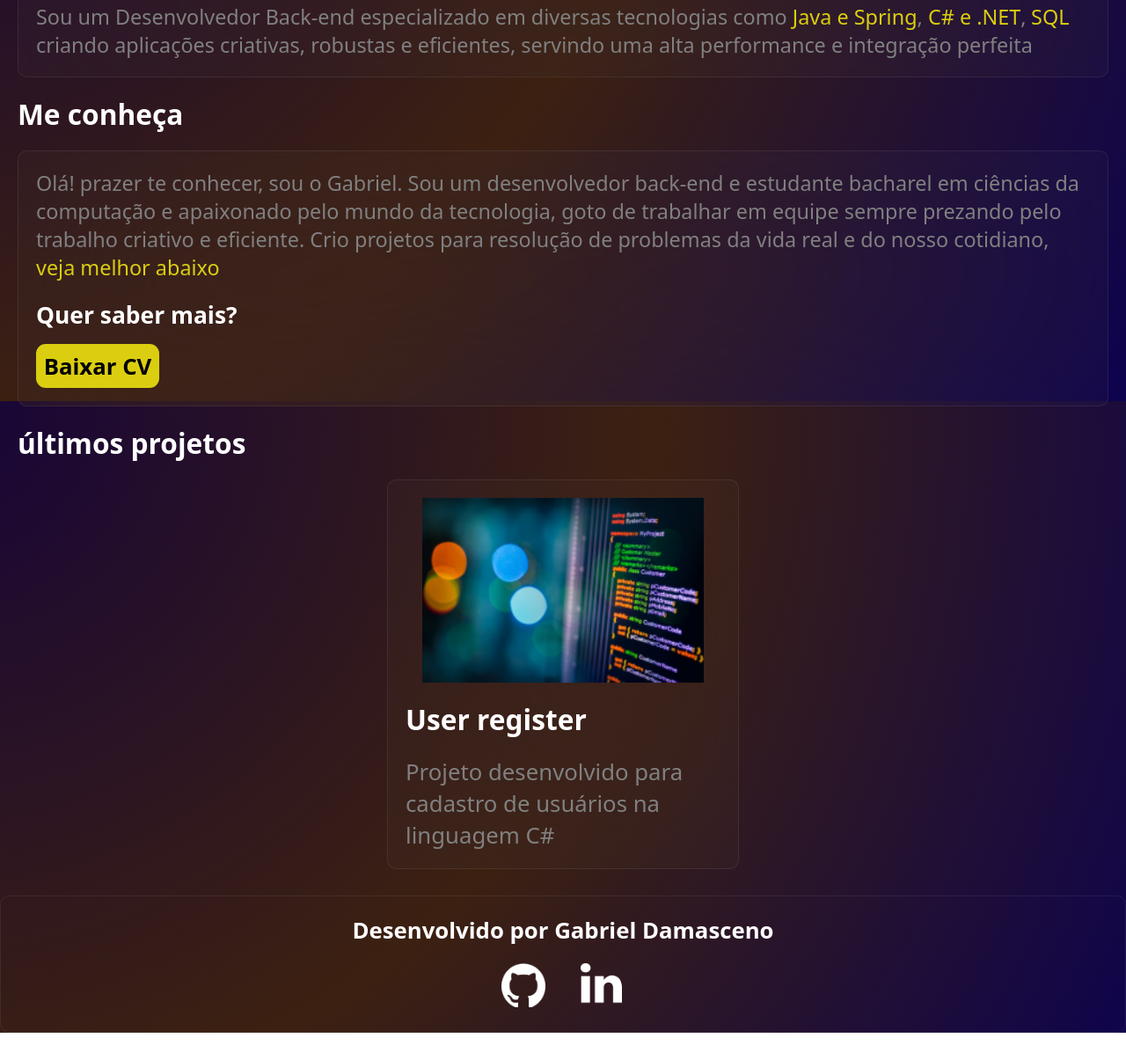
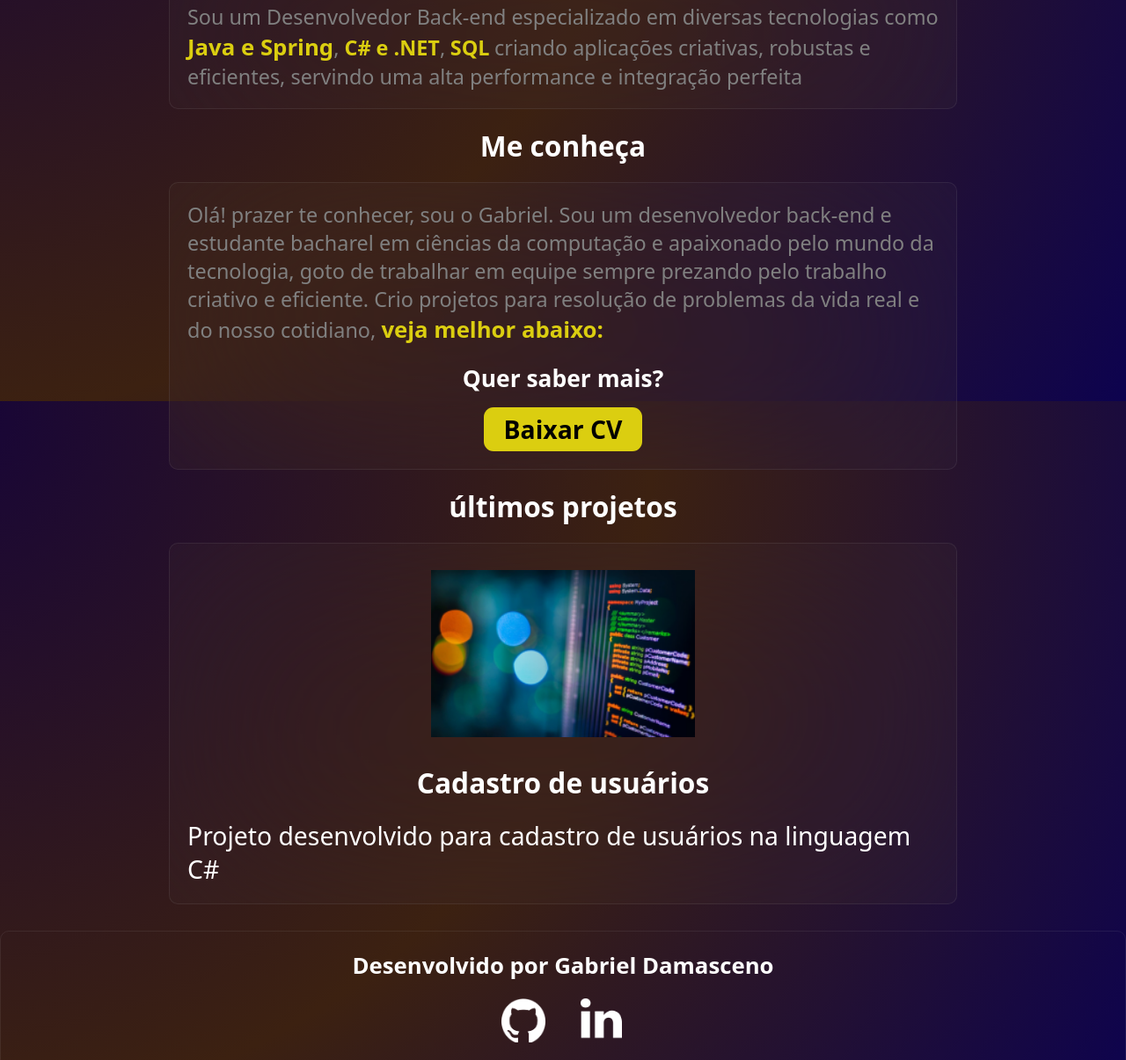
Before and after one commit to Gabrieldamasc/portfolio, a plain HTML site: page index.html in a window 1280 px wide. Shown: the part 344-1549 px from the top of the page at 88% size. Before the commit the page ends 1518 px from the top, so only its background shows below. Drawn offline with Linux system fonts and the light colour scheme.

Commit message:
atualização estilos

```diff
--- a/index.html
+++ b/index.html
@@ -52,7 +52,7 @@
     <div class="ajuda">
         <h3>Desenvolvimento Back-end</h3>
         <p class="texto-normal">
-            Sou um Desenvolvedor Back-end especializado em diversas tecnologias como <p class="texto-destaque">Java e Spring</p><p class="texto-normal">,</p><p class="texto-destaque"> C# e .NET</p class="texto-destaque"><p class="texto-normal">,</p> <p class="texto-destaque"> SQL</p> <p class="texto-normal">criando aplicações criativas, robustas e eficientes, servindo uma alta performance e integração perfeita</p>
+            Sou um Desenvolvedor Back-end especializado em diversas tecnologias como <strong class="texto-destaque">Java e Spring</strong><p class="texto-normal">,</p><strong class="texto-destaque"> C# e .NET</strong class="texto-destaque"><p class="texto-normal">,</p> <strong class="texto-destaque"> SQL</strong> <p class="texto-normal">criando aplicações criativas, robustas e eficientes, servindo uma alta performance e integração perfeita</p>
         </p>
     </div>
 
@@ -60,21 +60,25 @@
 
     <div class="sobre-mim">
          <p class="texto-normal">
-            Olá! prazer te conhecer, sou o Gabriel. Sou um desenvolvedor back-end e estudante bacharel em ciências da computação e apaixonado pelo mundo da tecnologia, goto de trabalhar em equipe sempre prezando pelo trabalho criativo e eficiente. Crio projetos para resolução de problemas da vida real e do nosso cotidiano, <p class="texto-destaque">veja melhor abaixo</p>
+            Olá! prazer te conhecer, sou o Gabriel. Sou um desenvolvedor back-end e estudante bacharel em ciências da computação e apaixonado pelo mundo da tecnologia, goto de trabalhar em equipe sempre prezando pelo trabalho criativo e eficiente. Crio projetos para resolução de problemas da vida real e do nosso cotidiano, <strong class="texto-destaque">veja melhor abaixo:</strong>
          </p>
-         <h3 class="texto-saber-mais">Quer saber mais?</h3>
-         <button class="botao-cv">
-            <a href="arquivos/Currículo Gabriel Damasceno.pdf" download="_blank" target="_blank">Baixar CV</a>
-         </button>
+         <div class="quer-saber-mais">
+             <h3 class="texto-saber-mais">Quer saber mais?</h3>
+             <button class="botao-cv">
+                <a href="arquivos/Currículo Gabriel Damasceno.pdf" download="_blank" target="_blank">Baixar CV</a>
+             </button>
+         </div>
     </div>
 
     <h2 class="ultimos-projetos">últimos projetos</h2>
 
     <div class="projetos">
         <div class="projeto-01">
-            <a href="#" target="_blank"> <img class="img-projeto1" src="media/code-csharp.png" alt="imagem do projeto"></a>
-            <h2 class="texto-link">User register</h2>
-            <p class="descricao-projeto01">Projeto desenvolvido para cadastro de usuários na linguagem C#</p>
+            <a href="https://github.com/Gabrieldamasc/cadastro-usuario">
+                <img class="img-projeto1" src="media/code-csharp.png" alt="Código em C#">
+                <h2 class="texto-link">Cadastro de usuários</h2>
+                <p class="descricao-projeto01">Projeto desenvolvido para cadastro de usuários na linguagem C#</p>
+            </a>
         </div>
     </div>
 
--- a/style.css
+++ b/style.css
@@ -166,7 +166,8 @@ h2{
 .ajuda, .sobre-mim{
     border: 1.2px solid rgba(196, 196, 196, 0.094);
     border-radius: 10px;
-    margin: 20px;
+    width: 90%;
+    margin: auto;
     padding: 20px;
     background-color: rgba(128, 128, 128, 0.048);
     backdrop-filter: blur(120px);
@@ -191,7 +192,7 @@ h2{
 .botao-cv{
     border: none;
     margin-top: 15px;
-    width: 140px;
+    width: 160px;
     height: 50px;
     background-color: #dbce10;
     border-radius: 11px;
@@ -215,8 +216,10 @@ h2{
 }
 
 .projeto-01{
+    display: flex;
+    justify-content: center;
     margin: auto;
-    width: 400px;
+    width: 90%;
     color: gray;
     border: 1.2px solid rgba(196, 196, 196, 0.094);
     border-radius: 10px;
@@ -241,6 +244,7 @@ h2{
 }
 
 .texto-link, .descricao-projeto01{
+    color: white;
     margin: 20px;
 }
 
@@ -248,6 +252,7 @@ h2{
     display: flex;
     flex-wrap: wrap;
     margin: auto;
+    padding: 10px;
     margin-top: 20px;
     width: 320px;
     height: 210px;
@@ -277,3 +282,29 @@ footer{
     transition: 0.3s;
     opacity: 20%;
 }
+
+@media (min-width: 1024px) {
+
+    h2{
+        text-align: center;
+    }
+
+    .quer-saber-mais{
+        display: flex;
+        align-items: center;
+        flex-direction: column;
+        justify-content: center;
+    }
+
+    .quer-saber-mais button{
+        width: 180px;
+    }
+
+    .projeto-01{
+        width: 70%;
+    }
+
+    .ajuda, .sobre-mim{
+        width: 70%;
+    }
+}
```
